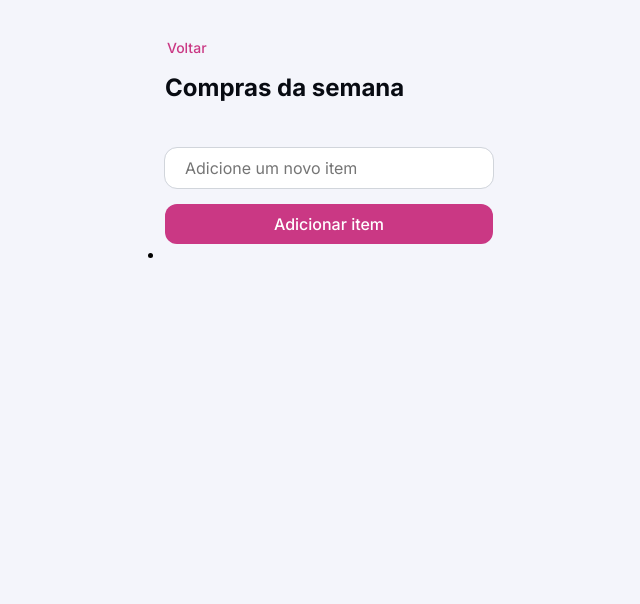
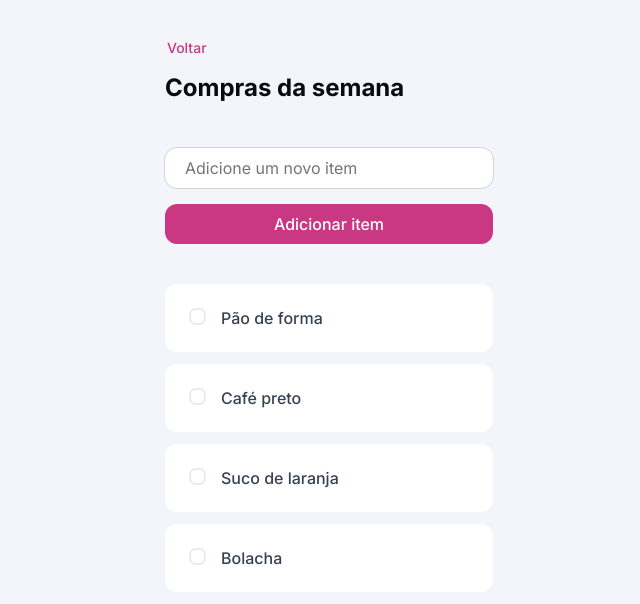
Before and after one commit to pduartesilva2005/lista-de-compras, a plain HTML site: page index.html in a window 1280 px wide. Shown: the whole page, without its empty margins (311-951 px from the left). Drawn offline with Linux system fonts and the light colour scheme; a web font is replaced by a local one.

Commit message:
Created the list

```diff
--- a/index.html
+++ b/index.html
@@ -33,8 +33,50 @@
         <button type="submit">Adicionar item</button>
       </form>
 
-      <ul>
-        <li></li>
+      <ul role="list">
+        <li>
+          <div class="checkbox-wrapper">
+            <div class="checkbox-image"></div>
+            <input type="checkbox" name="tasked" id="tasked" />
+
+            <span>Pão de forma</span>
+          </div>
+
+          <i class="hgi hgi-stroke hgi-delete-03"></i>
+        </li>
+
+        <li>
+          <div class="checkbox-wrapper">
+            <div class="checkbox-image"></div>
+            <input type="checkbox" name="tasked" id="tasked" />
+
+            <span>Café preto</span>
+          </div>
+
+          <i class="hgi hgi-stroke hgi-delete-03"></i>
+        </li>
+
+        <li>
+          <div class="checkbox-wrapper">
+            <div class="checkbox-image"></div>
+            <input type="checkbox" name="tasked" id="tasked" />
+
+            <span>Suco de laranja</span>
+          </div>
+
+          <i class="hgi hgi-stroke hgi-delete-03"></i>
+        </li>
+
+        <li>
+          <div class="checkbox-wrapper">
+            <div class="checkbox-image"></div>
+            <input type="checkbox" name="tasked" id="tasked" />
+
+            <span>Bolacha</span>
+          </div>
+
+          <i class="hgi hgi-stroke hgi-delete-03"></i>
+        </li>
       </ul>
     </div>
   </body>
--- a/styles/global.css
+++ b/styles/global.css
@@ -42,3 +42,7 @@ a {
   color: inherit;
   text-decoration: none;
 }
+
+ul[role="list"] {
+  list-style: none;
+}
--- a/styles/index.css
+++ b/styles/index.css
@@ -68,4 +68,62 @@
       }
     }
   }
+
+  & ul {
+    display: flex;
+    flex-direction: column;
+    gap: 0.75rem;
+    margin-top: 2.5rem;
+
+    & li {
+      padding: 1.5rem;
+      background-color: var(--background-secondary);
+      display: flex;
+      align-items: center;
+      justify-content: space-between;
+      border-radius: 0.75rem;
+
+      & .checkbox-wrapper {
+        display: flex;
+        width: 100%;
+        align-items: center;
+        position: relative;
+        cursor: pointer;
+
+        & [type="checkbox"] {
+          all: unset;
+          position: absolute;
+          inset: 0;
+        }
+
+        & .checkbox-image {
+          flex: 0 0 1.25rem;
+          height: 1.25rem;
+          background-repeat: no-repeat;
+          background-image: url(../assets/icons/checkbox-default.svg);
+        }
+
+        &:hover,
+        &:focus-within {
+          .checkbox-image {
+            background-image: url(../assets/icons/checkbox-hover.svg);
+          }
+        }
+
+        &:has(:checked) .checkbox-image {
+          background-image: url(../assets/icons/checkbox-selected.svg);
+        }
+      }
+
+      & span {
+        color: var(--content-secondary);
+        margin-left: 0.75rem;
+      }
+
+      & i {
+        cursor: pointer;
+        font-size: 1rem;
+      }
+    }
+  }
 }
```
